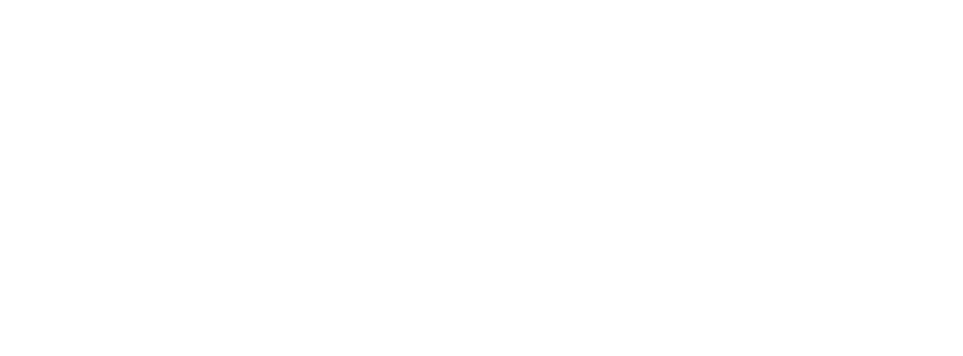
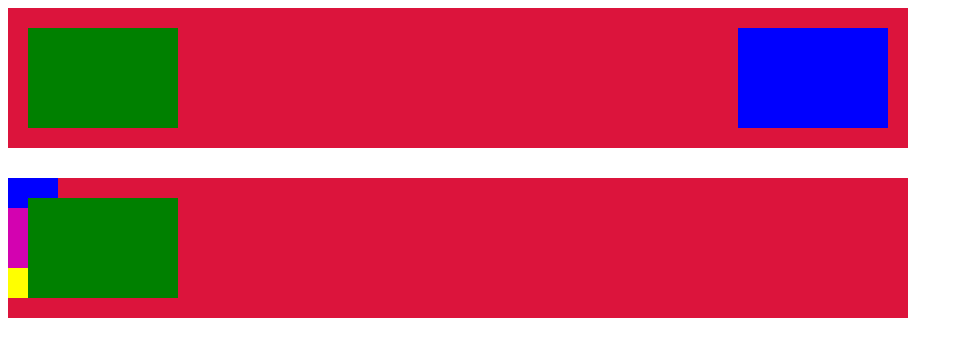
Before and after one commit to Galanyk/Home_work8, a plain HTML site: page index.html in a window 1280 px wide. Shown: the whole page, without its empty margins (0-963 px from the left). Drawn offline with Linux system fonts and the light colour scheme.

Commit message:
First block

```diff
--- a/index.html
+++ b/index.html
@@ -3,8 +3,23 @@
 <head>
     <meta charset="UTF-8">
     <title>Document</title>
+    <link rel="stylesheet" href="style.css">
 </head>
 <body>
+    <div class="header">
+        <div class="logo"></div>
+        <div class="nav"></div>
+        <div class="clearfix"></div>
+    </div>
+
+    <div class="header">
+        <div class="logo"></div>
+        <div class="nav-first"></div>
+        <div class="nav-second"></div>
+        <div class="nav-second"></div>
+        <div class="nav-fird"></div>
+        <div class="clearfix"></div>
+    </div>
 
 </body>
 </html>
--- /dev/null
+++ b/style.css
@@ -0,0 +1,53 @@
+.header {
+    background-color: crimson;
+    width: 900px;
+    margin-bottom: 30px;
+}
+
+.logo {
+    width: 150px;
+    height: 100px;
+    background-color:green;
+    float: left;
+    margin-left: 20px;
+    margin-top: 20px;
+    margin-bottom: 20px;
+}
+.nav {
+    width: 150px;
+    height: 100px;
+    background-color: blue;
+    float: right;
+    margin-top: 20px;
+    margin-bottom: 20px;
+    margin-right: 20px;
+}
+
+.clearfix {
+    clear: both;
+}
+
+.nav-first {
+    width: 50px;
+    height: 30px;
+    background-color: blue;
+
+    margin-top: 0px;
+    margin-bottom: 0px;
+    margin-right: 0px;
+}
+
+.nav-second {
+    width: 60px;
+    height: 30px;
+    background-color: rgb(211, 2, 176);
+
+
+}
+.nav-fird {
+    width: 70px;
+    height: 30px;
+    background-color: yellow;
+
+    margin-right: 20px;
+}
```
